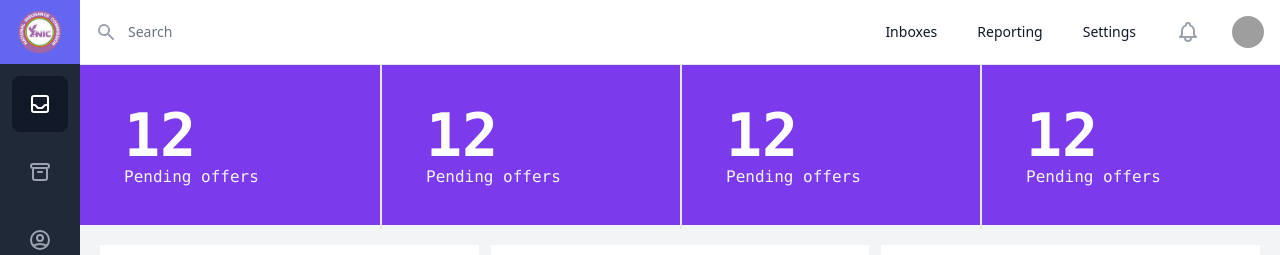
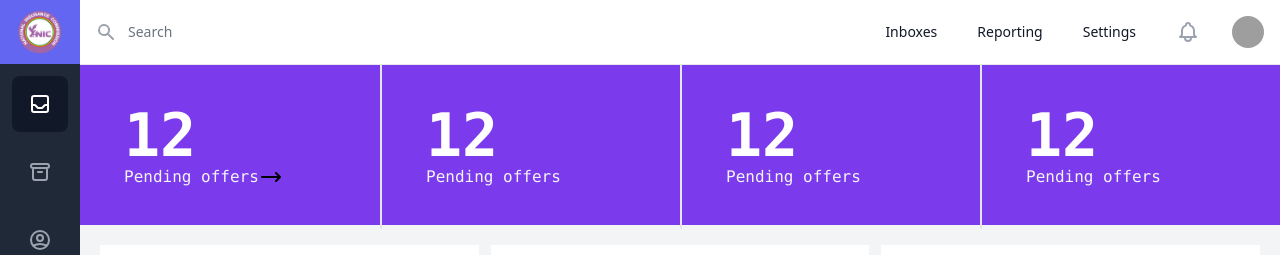
Before and after one commit to Khoby-790/template-nic, a React (Create React App) app: page / in a window 1280 px wide. Shown: the top 255 px of the page. Built offline with nearby package versions, Linux system fonts and the light colour scheme; grey boxes are pictures that could not be loaded.

Commit message:
--- Auto-Git Commit ---

```diff
--- a/src/pages/Dashboard/Dashboard.tsx
+++ b/src/pages/Dashboard/Dashboard.tsx
@@ -62,7 +62,12 @@ const Dashboard = (props: Props) => {
                 <div className="flex-1 grid grid-cols-4 divide-x-2 border-gray-400 h-40">
                     <div className="flex justify-end py-10 px-11 h-full flex-col">
                         <h1 className="text-6xl text-white font-bold font-mono">12</h1>
-                        <p className="font-mono font-thin text-md text-gray-100">Pending offers</p>
+                        <div className="flex items-center">
+                            <p className="font-mono font-thin text-md text-gray-100">Pending offers</p>
+                            <svg className="h-6" xmlns="http://www.w3.org/2000/svg" fill="none" viewBox="0 0 24 24" stroke="currentColor">
+                                <path strokeLinecap="round" strokeLinejoin="round" strokeWidth={2} d="M17 8l4 4m0 0l-4 4m4-4H3" />
+                            </svg>
+                        </div>
                     </div>
                     <div className="flex justify-end py-10 px-11 h-full flex-col">
                         <h1 className="text-6xl text-white font-bold font-mono">12</h1>
```
